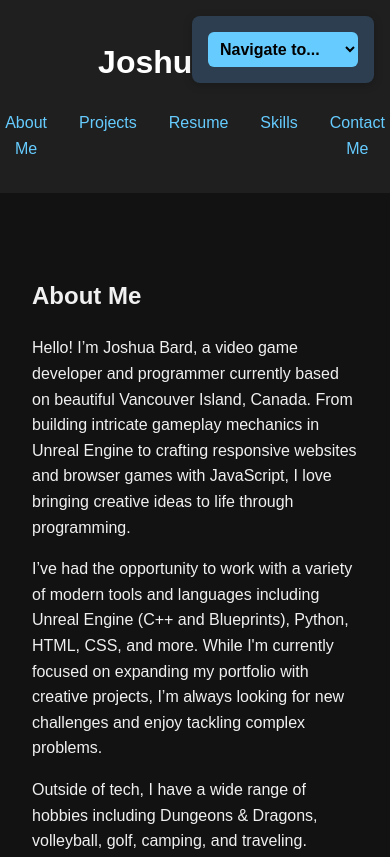
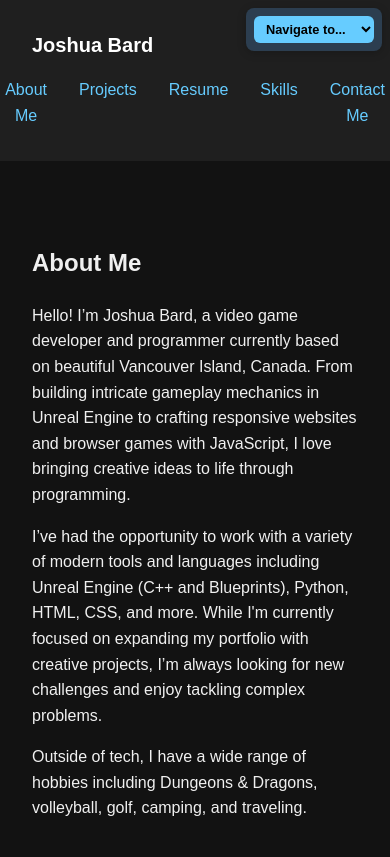
Before and after one commit to BardStory/JoshuaBard, a plain HTML site: page index.html in a window 390 px wide. Shown: the top 857 px of the page. Drawn offline with Linux system fonts and the light colour scheme.

Commit message:
Update styles.css

```diff
--- a/css/styles.css
+++ b/css/styles.css
@@ -157,3 +157,24 @@ body.dark-mode #sectionMenu {
   background-color: #66ccff;
   color: black;
 }
+
+@media (max-width: 600px) {
+  #sectionMenu {
+    font-size: 0.8rem;
+    padding: 0.3rem 0.5rem;
+    width: 100%;
+  }
+
+  #menu-container {
+    padding: 0.5rem;
+    max-width: 120px;
+    top: 0.5rem;
+    right: 0.5rem;
+  }
+
+  header h1 {
+    font-size: 1.25rem;
+    padding-left: 1rem;
+    text-align: left;
+  }
+}
```
